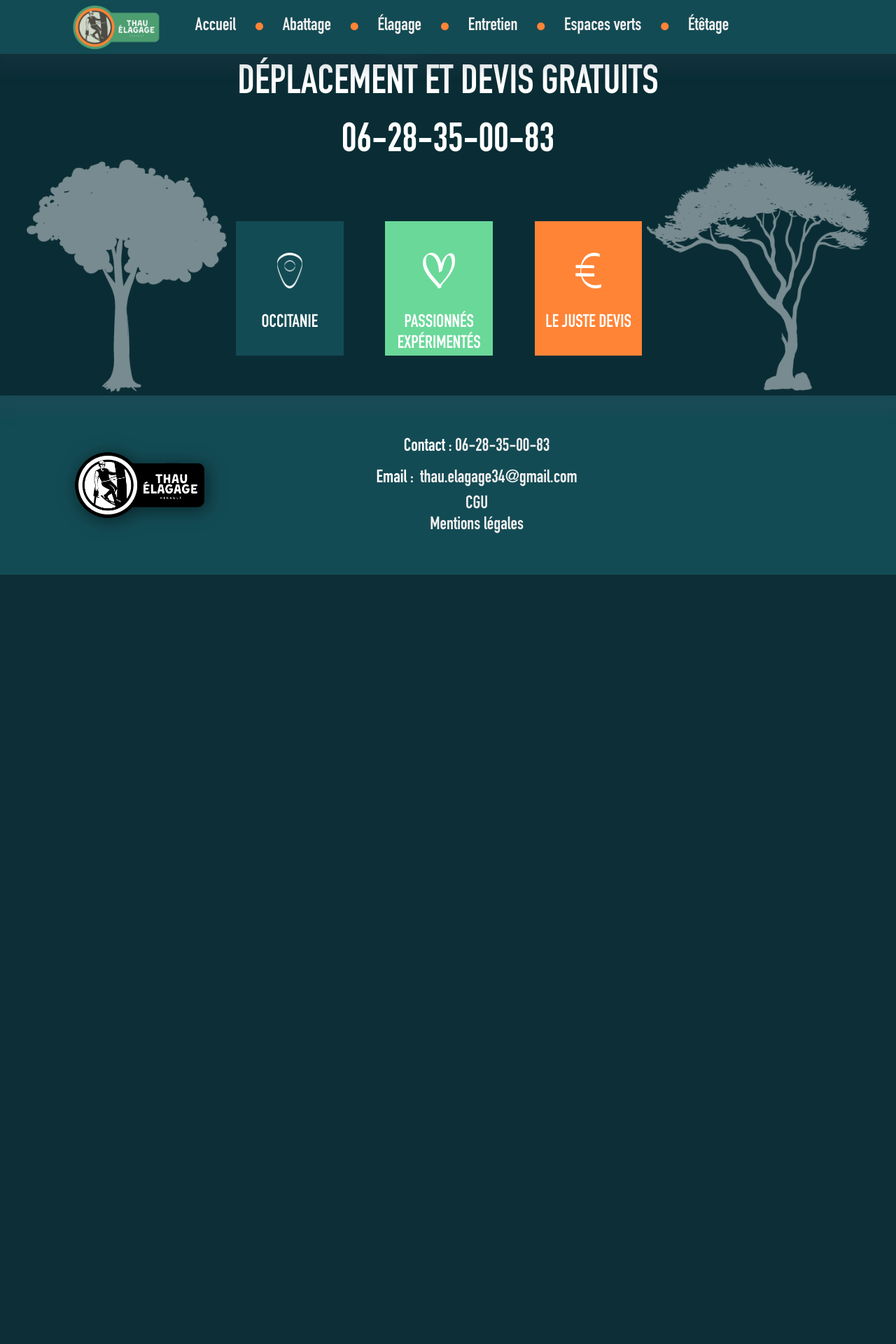
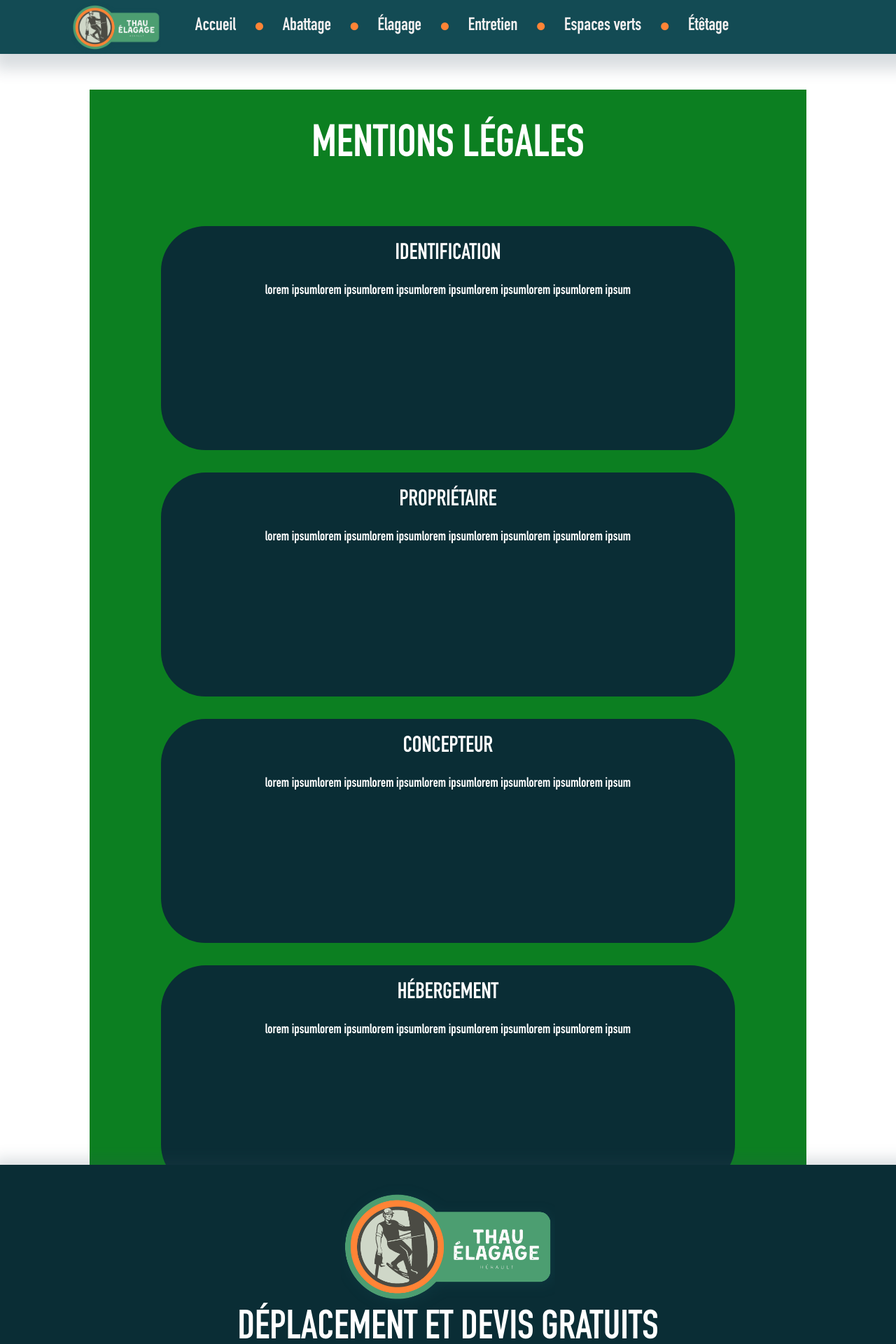
Before and after one commit to WellWedley/thau-elagage34, a PHP site: page /pages/mentions-legales.php in a window 1280 px wide. Shown: the top 1920 px of the page at 70% size. Before the commit the page ends 821 px from the top, so only its background shows below. Run offline with PHP 8.4, Linux system fonts and the light colour scheme; some libraries are stand-ins or nearby versions.

Commit message:
mentions-legales.css page added

```diff
--- a/pages/head.php
+++ b/pages/head.php
@@ -73,8 +73,8 @@ if ($curPageName == 'index.php') {
     echo '<link rel="stylesheet"  href="/styles/etetage.css"/>';
     $nomPublic = "Étêtage ";
 } else if ($curPageName == 'mentions-legales.php') {
-    echo '<link rel="stylesheet"  href="/styles/style_contact.css"/>';
-    echo '<link rel="stylesheet"  href="/styles/mentions.css"/>';
+
+    echo '<link rel="stylesheet"  href="/styles/mentions-legales.css"/>';
     $nomPublic = "Mentions légales ";
 }
 ?>
--- a/pages/mentions-legales.php
+++ b/pages/mentions-legales.php
@@ -15,19 +15,30 @@
     include_once './header.php';
     ?>
     <div class="mentions_wrap">
-        <h1 class="mentions_title">Conformité</h1>
+        <div class="mentions_title">
+        <h1 class="mentions_title">MENTIONS LÉGALES</h1>
+        </div>
+        <div class="mention-details identification">
+            <h1>IDENTIFICATION </h1>
+            <p>lorem ipsumlorem ipsumlorem ipsumlorem ipsumlorem ipsumlorem ipsumlorem ipsum</p>
 
-        <ul class="list_mentions">
-            <li>
-            </li>
-            <li>
-            </li>
-            <li>
-            </li>
-            <li>
+        </div>
+        <div class="mention-details owner">
+            <h1>PROPRIÉTAIRE </h1>
+            <p>lorem ipsumlorem ipsumlorem ipsumlorem ipsumlorem ipsumlorem ipsumlorem ipsum</p>
 
-            </li>
-        </ul>
+        </div>
+        <div class="mention-details creator">
+            <h1>CONCEPTEUR </h1>
+            <p>lorem ipsumlorem ipsumlorem ipsumlorem ipsumlorem ipsumlorem ipsumlorem ipsum</p>
+
+        </div>
+        <div class="mention-details hosting">
+            <h1>HÉBERGEMENT </h1>
+            <p>lorem ipsumlorem ipsumlorem ipsumlorem ipsumlorem ipsumlorem ipsumlorem ipsum</p>
+
+        </div>
+
     </div>
     <?php include_once 'footer.php' ?>
 </body>
--- /dev/null
+++ b/styles/mentions-legales.css
@@ -0,0 +1,31 @@
+.mentions_wrap{
+
+    display: flex;
+    flex-direction: column;
+    align-items: center;
+    width: 80%;
+    height: 200vh;
+    margin: 10vw 10vw;
+    background-color: #0c7f21;
+    text-align: center;
+    color: #ffffff;
+}
+.mentions_title{
+    font-size: 5vw;
+    text-align: center;
+}
+.mention-details{
+    margin-top: 2.5vw;
+    width: 80%;
+    height: 20%;
+    background-color: #0A2D35;
+    border-radius: 5vw;
+}
+.mention-details p {
+    font-size: 1.5vw;
+}
+
+
+footer{
+    top: 120vw;
+}
```
